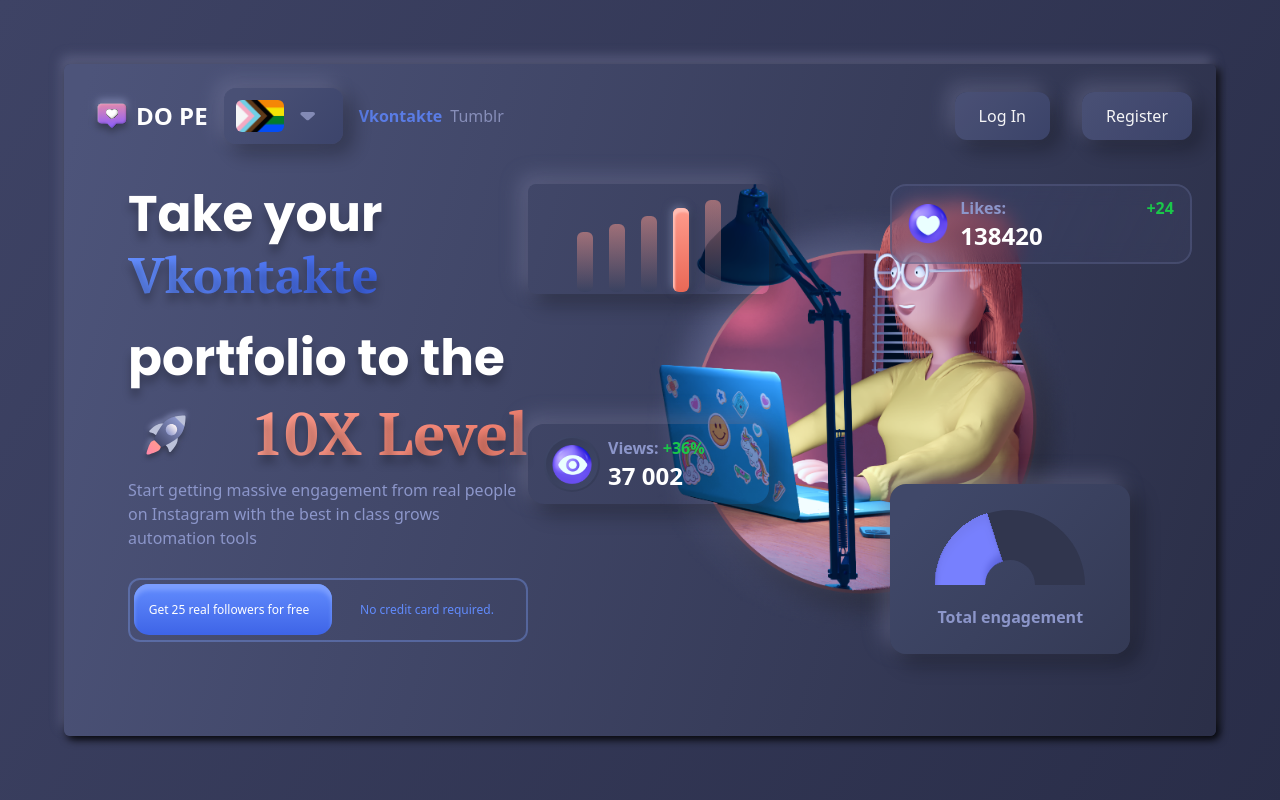
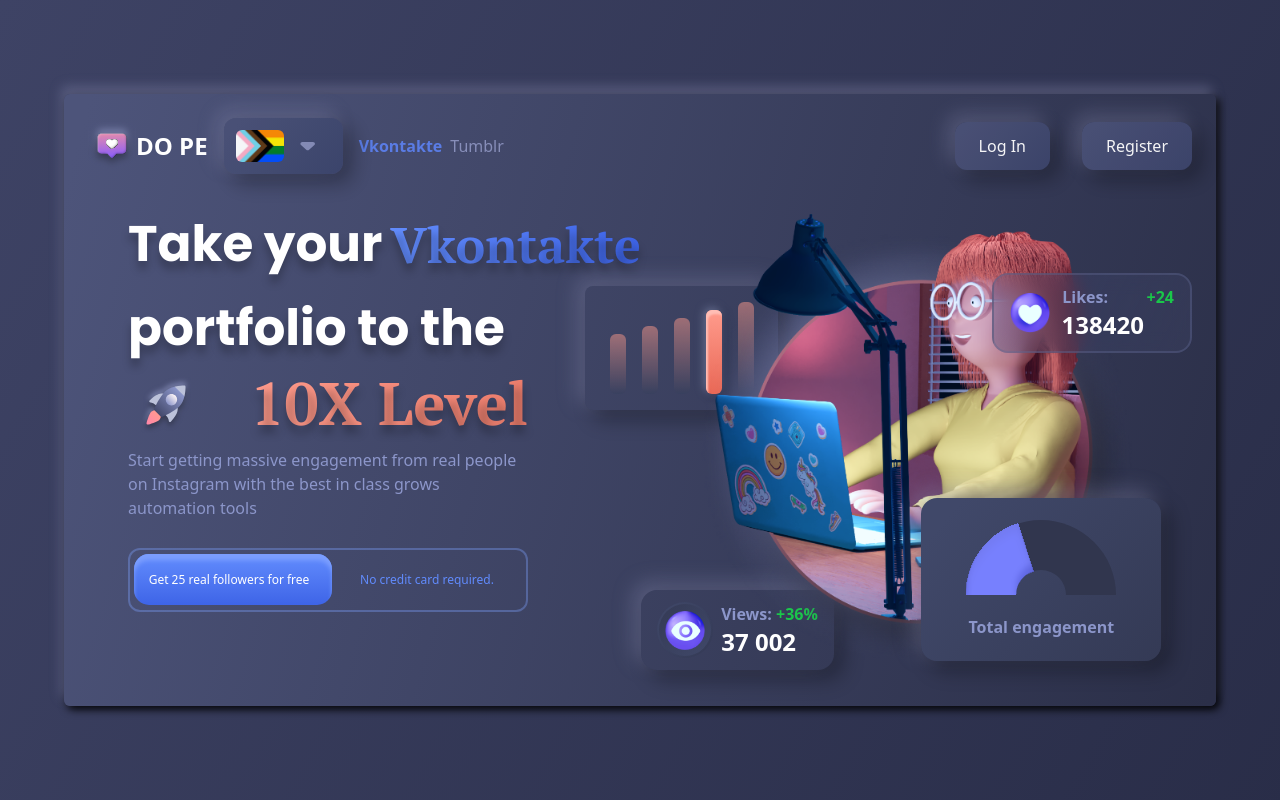
Before and after one commit to Fizzbow/dashbord, a React (Vite) app: page / in a window 1280 px wide. Built offline with nearby package versions, Linux system fonts and the light colour scheme.

Commit message:
style:layout

```diff
--- a/src/components/Container.tsx
+++ b/src/components/Container.tsx
@@ -77,17 +77,12 @@
   return (
     <div className="flex flex-row pl-10 pt-10">
       <div className="container-text">
-        <span className="font-Poppins text-xl font-bold text-white text-shadow-lg">
-          Take your
-        </span>
-
-        <Cube className="cube relative h-[60px] w-[250px]">
-          {/* <Front
-          className="container-text_transformZ bg-ptBlueLinear bg-clip-text font-PT text-xl font-bold text-transparent text-shadow-lg">
-            {" "}
-            Tumblr
-          </Front> */}
-        </Cube>
+        <div className="flex flex-row gap-2">
+          <div className="font-Poppins text-xl font-bold text-white text-shadow-lg">
+            Take your
+          </div>
+          <Cube className="cube relative h-[60px] w-[250px]" />
+        </div>
 
         <br />
         <span className="font-Poppins text-xl font-bold text-white text-shadow-lg">
@@ -109,11 +104,16 @@
           <Toggle />
         </div>
       </div>
-      <div className="container-hero">
-        <LineChart />
-        <Views />
-        <Likes />
-        <TotalEn />
+
+      <div className="container-hero relative flex flex-1 flex-row justify-between">
+        <div className="container-hero-left absolute left-[-10%] top-[4.5rem] flex h-96 flex-1 flex-col justify-between">
+          <LineChart />
+          <Views />
+        </div>
+        <div className="container-hero-right">
+          <Likes />
+          <TotalEn />
+        </div>
       </div>
     </div>
   );
--- a/src/components/Views.tsx
+++ b/src/components/Views.tsx
@@ -55,7 +55,7 @@
     5000
   );
   return (
-    <div className="views w-35 flex h-20 flex-row items-center rounded-2xl p-4 shadow-btn">
+    <div className="views w-35 flex h-20 translate-x-14 flex-row items-center rounded-2xl p-4 shadow-btn">
       <Eye className="flex  h-14 w-14 flex-row items-center justify-center  rounded-[50%]">
         <div
           style={{ backgroundImage: `url(${eyesPath})` }}
--- a/src/components/label.scss
+++ b/src/components/label.scss
@@ -74,6 +74,7 @@
 
 .container {
   &-hero {
+    &-right {
       background-image: url("../assets/hero.png");
       background-repeat: no-repeat;
       background-position: center;
@@ -81,23 +82,24 @@
       height: 450px;
       display: grid;
       flex: 1;
-    gap: 10px;
+      // gap: 10px;
       grid-template-columns: repeat(6, 60px);
       grid-template-rows: repeat(8, 50px);
       align-content: space-around;
       justify-content: space-between;
       z-index: 1;
-    .lineChart {
-      z-index: -1;
-      grid-column: 1 / 4;
-      grid-row: 1 / 3;
-    }
-    .views {
-      grid-column: 1 / 4;
-      grid-row: 5 / 6;
-    }
+      // .lineChart {
+      //   z-index: -1;
+      //   grid-column: 1 / 4;
+      //   grid-row: 1 / 3;
+      // }
+      // .views {
+      //   grid-column: 1 / 4;
+      //   grid-row: 5 / 6;
+      // }
       .likes {
-      grid-column: 5 / 9;
+        grid-column: 6 / 9;
+        grid-row: 2 /4;
       }
       .totalEn {
         grid-column: 5 / 9;
@@ -105,3 +107,4 @@
       }
     }
   }
+}
```
Lines whose indentation alone changed are shown as unchanged.
